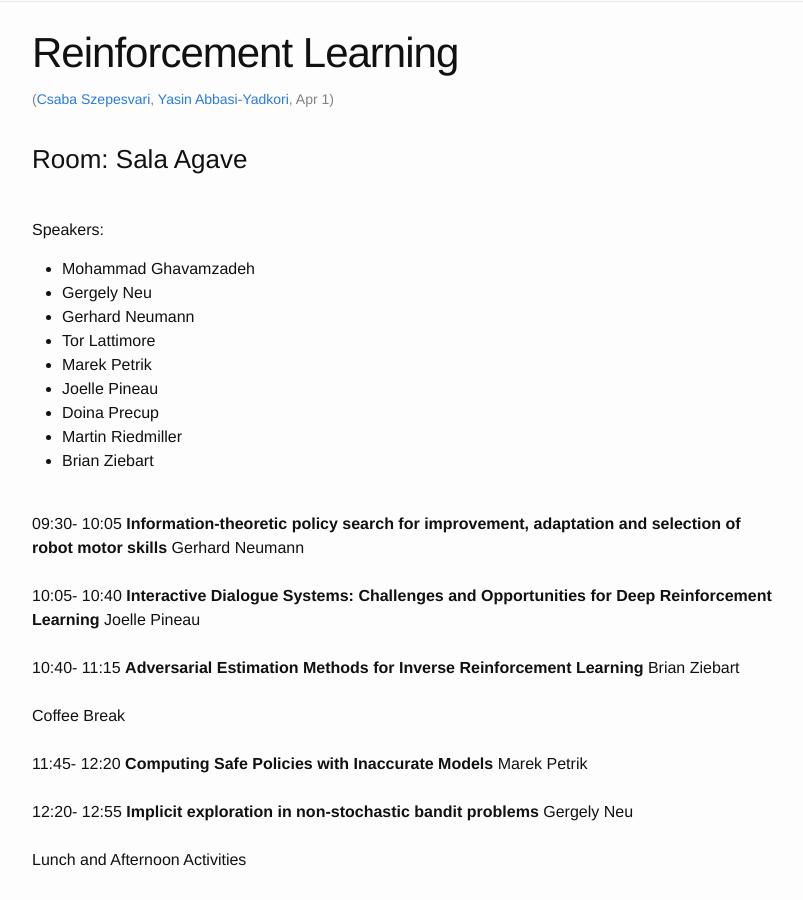
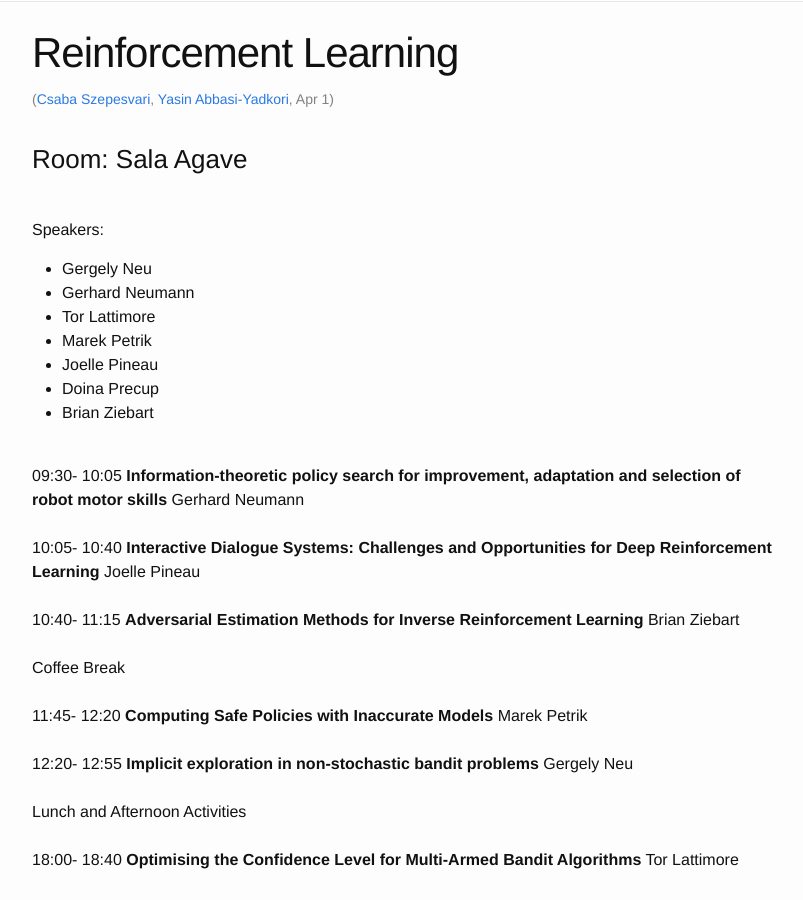
Before and after one commit to dalimeeting/dalimeeting.github.io, a Jekyll site: the page built from _posts/2016-04-01-reinforcement-learning.md, in a window 1280 px wide and 900 px high, scrolled down 406 px. Shown: the whole window, without its empty margins (238-1041 px from the left). Built offline with Jekyll 4.4.1, drawn with Linux system fonts in a browser that asks for light colours.

Commit message:
removed Martin and Mohammad

```diff
--- a/_posts/2016-04-01-reinforcement-learning.md
+++ b/_posts/2016-04-01-reinforcement-learning.md
@@ -61,13 +61,11 @@ talks:
 - title: ""
   start: "Dinner"
 speakers:
-- Mohammad Ghavamzadeh
 - Gergely Neu
 - Gerhard Neumann
 - Tor Lattimore
 - Marek Petrik
 - Joelle Pineau
 - Doina Precup
-- Martin Riedmiller
 - Brian Ziebart
 ---
```
